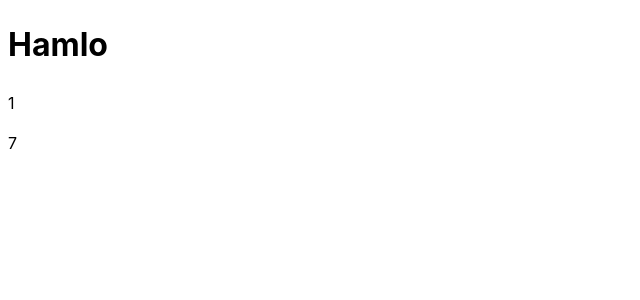
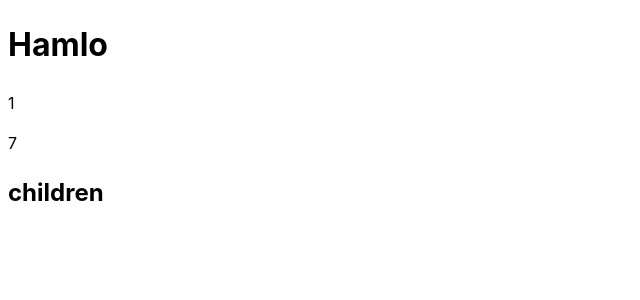
Before and after one commit to 7vTr0x7/React-Typescript, a React (Vite) app: page / in a window 1280 px wide. Shown: the top 300 px of the page, without its empty margins (0-640 px from the left). Built offline with nearby package versions, Linux system fonts and the light colour scheme.

Commit message:
react-ts components children as props

```diff
--- a/src/App.tsx
+++ b/src/App.tsx
@@ -8,7 +8,9 @@ function App() {
   return (
     <>
       <div>
-        <Box heading={"Hamlo"} count={1} addFunc={addFunc} />
+        <Box heading={"Hamlo"} count={1} addFunc={addFunc}>
+          <h2>children</h2>
+        </Box>
       </div>
     </>
   );
--- a/src/components/Box.tsx
+++ b/src/components/Box.tsx
@@ -1,10 +1,13 @@
+import { ReactNode } from "react";
+
 type PropType = {
   heading: string;
   count: number;
   addFunc: (n: number, m: number) => number;
+  children: ReactNode;
 };
 
-const Box = ({ heading, count, addFunc }: PropType) => {
+const Box = ({ heading, count, addFunc, children }: PropType) => {
   const value = addFunc(2, 5);
 
   return (
@@ -12,6 +15,7 @@ const Box = ({ heading, count, addFunc }: PropType) => {
       <h1>{heading}</h1>
       <p>{count}</p>
       <p>{value}</p>
+      {children}
     </div>
   );
 };
```
